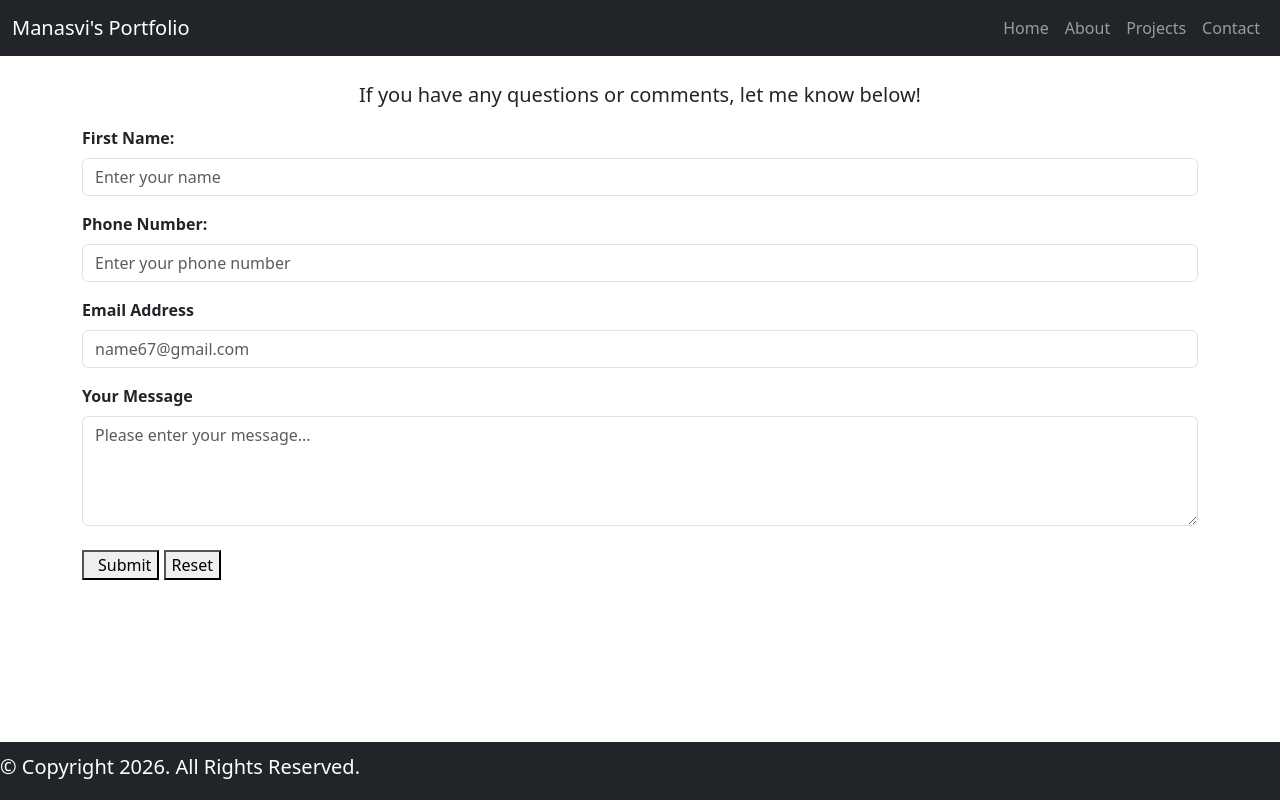
After one commit to ManasviNN/Assignment2, a Node server app: template views/contact.ejs in a window 1280 px wide. The commit adds this page. Run offline with Node 20, Linux system fonts and the light colour scheme; the template is opened without the code that fills it, so the values that code supplies are empty; some libraries are stand-ins or nearby versions.

Commit message:
Contact Page

```diff
--- a/views/about.ejs
+++ b/views/about.ejs
@@ -2,7 +2,7 @@
   <%- include partials/main_nav.ejs %>
 
 
-  <main class="container mt-5 mb-5">
+  <div class="container mt-5 mb-5">
   <div class="text-center mb-5">
     <h1 class="display-5 fw-bold"><%= title %></h1>
     <p class="text-center">Get to know more about my background, education, and technical expertise</p>
--- /dev/null
+++ b/views/contact.ejs
@@ -0,0 +1,50 @@
+<%- include partials/header.ejs %>
+<%- include partials/main_nav.ejs %>
+
+  <div class ="container mt-4 mb-5">
+    <div class="text-center mb-3">
+
+        <h1><%= title %></h1>
+        <p class="lead">If you have any questions or comments, let me know below!</p>
+      </div>
+
+      <form>
+
+            <div class="mb-3">
+              <label for="Name" class="form-label fw-bold">First Name: </label>
+              <input type="text" class="form-control" id="name" name="name" placeholder="Enter your name" required>
+            </div>
+
+
+            <div class="mb-3">
+              <label for="PhoneNumber" class="form-label fw-bold">Phone Number: </label>
+              <input type="tel" class="form-control" id="phonenumber" name="phonenumber" placeholder="Enter your phone number">
+            </div>
+
+
+            <div class="mb-3">
+              <label for="EmailAddress" class="form-label fw-bold">Email Address</label>
+              <input type="email" class="form-control" id="email" name="email" placeholder="name67@gmail.com" required>
+            </div>
+
+
+            <div class="mb-4">
+              <label for="message" class="form-label fw-bold">Your Message</label>
+              <textarea class="form-control" id="message" name="message" rows="4" placeholder="Please enter your message..." required></textarea>
+            </div>
+
+              <button type="submit" class="btn-lg"><i class="fas fa-paper-plane me-2"></i>Submit</button>
+
+            <button type="reset" class="btn-lg"><i class="fa-solid fa-rotate-left"></i>Reset</button>
+
+
+
+          </form>
+        </div>
+      </div>
+
+
+    </div>
+
+
+<%- include partials/footer.ejs %>
```
